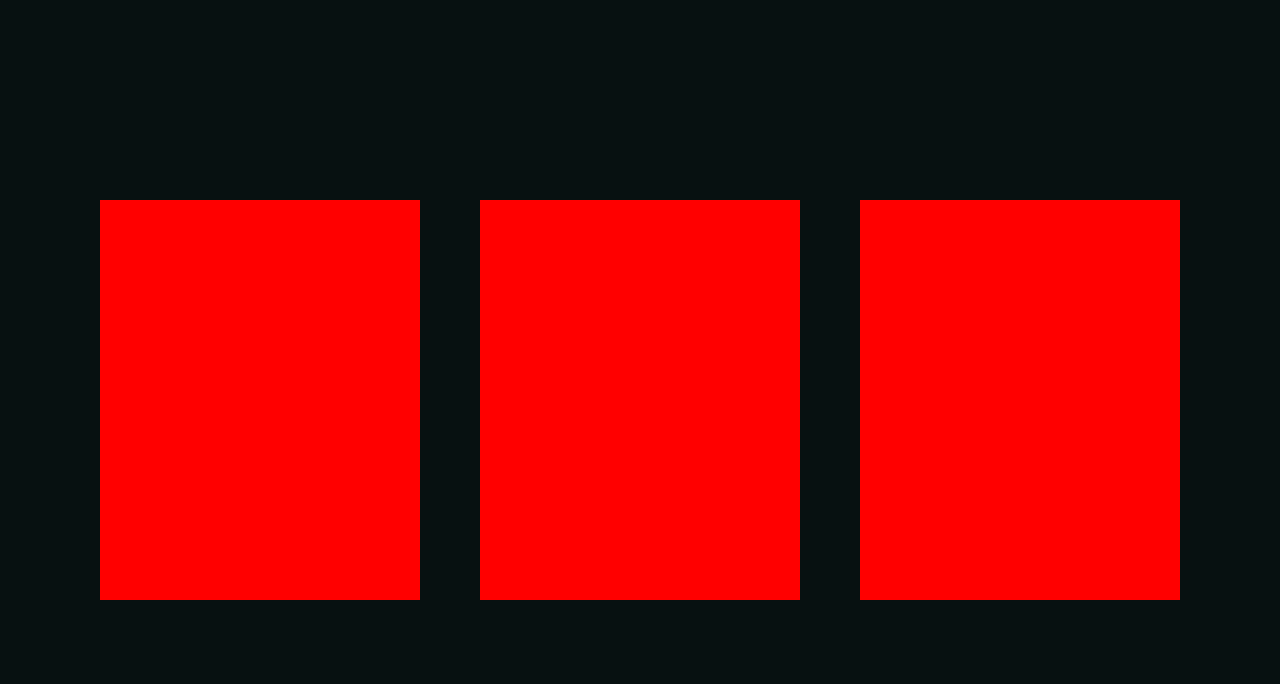
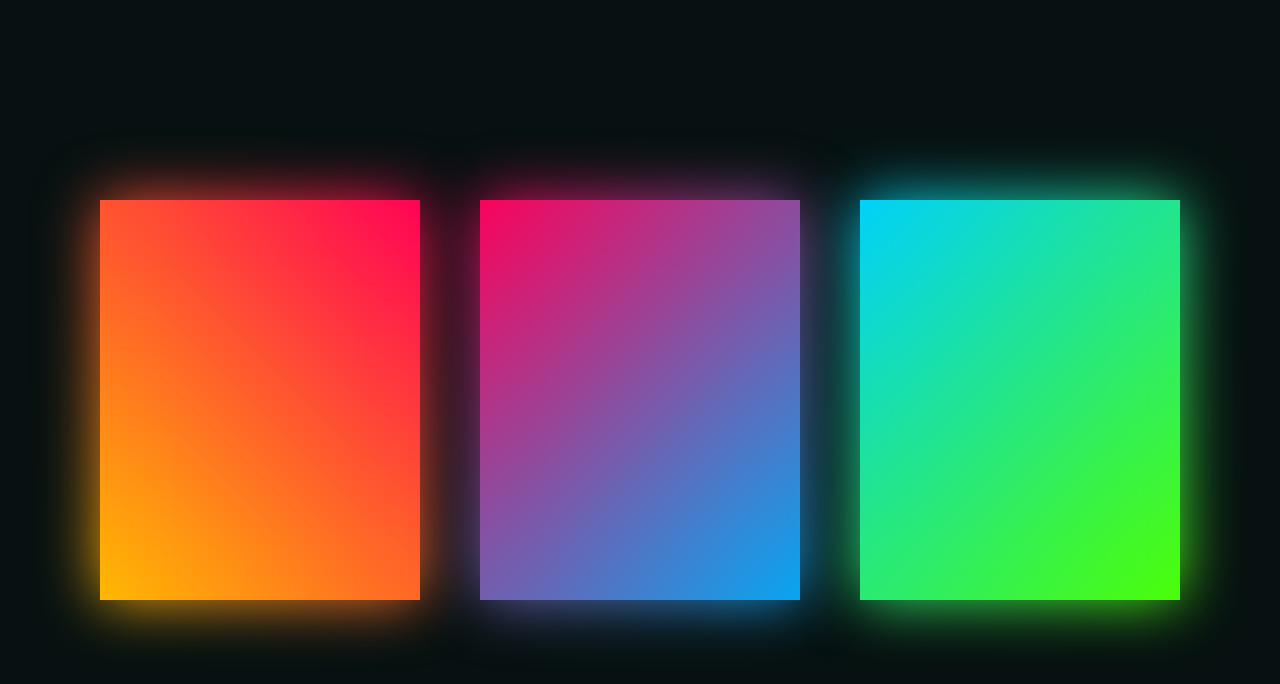
Before and after one commit to certificacionifcd0210/glowing-cards, a plain HTML site: page index.html in a window 1280 px wide. Drawn offline with Linux system fonts and the light colour scheme.

Commit message:
change bg color cards

```diff
--- a/style.css
+++ b/style.css
@@ -35,3 +35,33 @@ body {
     align-items: center;
     transition: 0.5s;
 }
+
+.container .box::before {
+    content:'';
+    position: absolute;
+    top: 0;
+    left: 0;
+    width: 100%;
+    height: 100%;
+    background: linear-gradient(315deg, #4dff03, #00d0ff);
+}
+
+.container .box::after {
+    content:'';
+    position: absolute;
+    top: 0;
+    left: 0;
+    width: 100%;
+    height: 100%;
+    background: linear-gradient(315deg, #4dff03, #00d0ff);
+    filter: blur(30px);
+}
+
+.container .box:nth-child(1):before,
+.container .box:nth-child(1):after {
+    background: linear-gradient(45deg, #ffbc00, #ff0058);
+}
+.container .box:nth-child(2):before,
+.container .box:nth-child(2):after {
+    background: linear-gradient(315deg, #03a9f4, #ff0058);
+}
```
